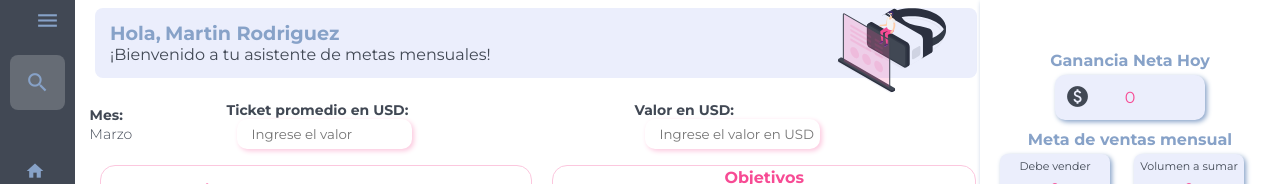
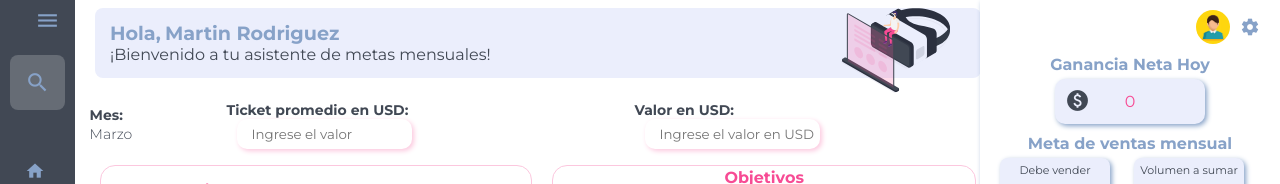
Before and after one commit to brendayw/sinergia_creativa, a plain HTML site: page index.html in a window 1280 px wide. Shown: the top 184 px of the page. Drawn offline with nearby package versions, Linux system fonts and the light colour scheme.

Commit message:
detalles panel derecho

```diff
--- a/css/styles.css
+++ b/css/styles.css
@@ -194,7 +194,7 @@ a {
 
 /* ----------- encabezado de panel y panel-derecho ----------- */
 .encabezado {
-    width: 100%;
+    width: 77%;
     height: 50px;
     display: flex;
     align-items: center;
@@ -206,7 +206,7 @@ a {
 /* contenedor con datos del socio y saludo */
 .contenedor-datos-socio {
     background-color: var(--cuaternario);
-    width: 76%;
+    width: 100%;
     height: 70px;
     margin-top: 15px;
     padding: 15px;
@@ -254,28 +254,6 @@ a {
     margin-top: 15px;
     margin-left: auto;
     padding-right: 1rem;
-}
-
-/*foto de perfil y ajustes */
-.encabezado-datos-socio {
-    display: flex;
-    justify-content: flex-end;
-    align-items: center;
-    width: 10%;
-    margin-top: -10px;
-}
-
-.avatar {
-    width: 34px;
-    height: 34px;
-    border-radius: 50%;
-    margin-right: 10px;
-}
-
-.icon-ajustes {
-    font-size: 20px;
-    cursor: pointer;
-    color: var(--primario);
 }
 /* ---------- fin de encabezado ------- */
 
@@ -499,9 +477,32 @@ a {
     display: none;
 }
 
+/*foto de perfil y ajustes */
+.encabezado-datos-socio {
+    display: flex;
+    justify-content: flex-end;
+    align-items: center;
+    width: 25%;
+    margin-top: -10px;
+    margin-left: 195px;
+}
+
+.avatar {
+    width: 34px;
+    height: 34px;
+    border-radius: 50%;
+    margin-right: 10px;
+}
+
+.icon-ajustes {
+    font-size: 20px;
+    cursor: pointer;
+    color: var(--primario);
+}
+
 /* ganancia neta hoy */
 .ganancia-hoy {
-    margin-top: 20px;
+    margin-top: 0;
     height: 90px;
     padding: 10px;
     border-radius: 8px;
--- a/index.html
+++ b/index.html
@@ -7,6 +7,7 @@
     <link href="https://fonts.googleapis.com/icon?family=Material+Icons" rel="stylesheet">
     <link rel="stylesheet" href="/css/styles.css">
     <title>Sinergia Creativa</title>
+    <link rel="icon" type="image/png" href="/assets/Sinergia Creativa.png">
 </head>
 <body>
     <div class="container">
@@ -79,11 +80,7 @@
                     <img src="/assets/s_text_image.svg" alt="imagen_sinergia">
                 </div>
 
-                <!-- cambiar por contenedor-datos-socio -->
-                <div class="encabezado-datos-socio">
-                    <img src="/assets/avatar_hombre.avif" alt="avatar socio"  class="avatar">
-                    <i class="material-icons icon-ajustes">settings</i>
-                </div>
+
             </div>
             <!-- fin encabezado -->
 
@@ -179,7 +176,10 @@
         </div>
 
         <div class="panel-derecho">
-            <!-- ganancia neta de hoy -->
+            <div class="encabezado-datos-socio">
+                <img src="/assets/avatar_hombre.avif" alt="avatar socio"  class="avatar">
+                <i class="material-icons icon-ajustes">settings</i>
+            </div>
 
             <div class="ganancia-hoy">
                 <h4>Ganancia Neta Hoy</h4>
```
